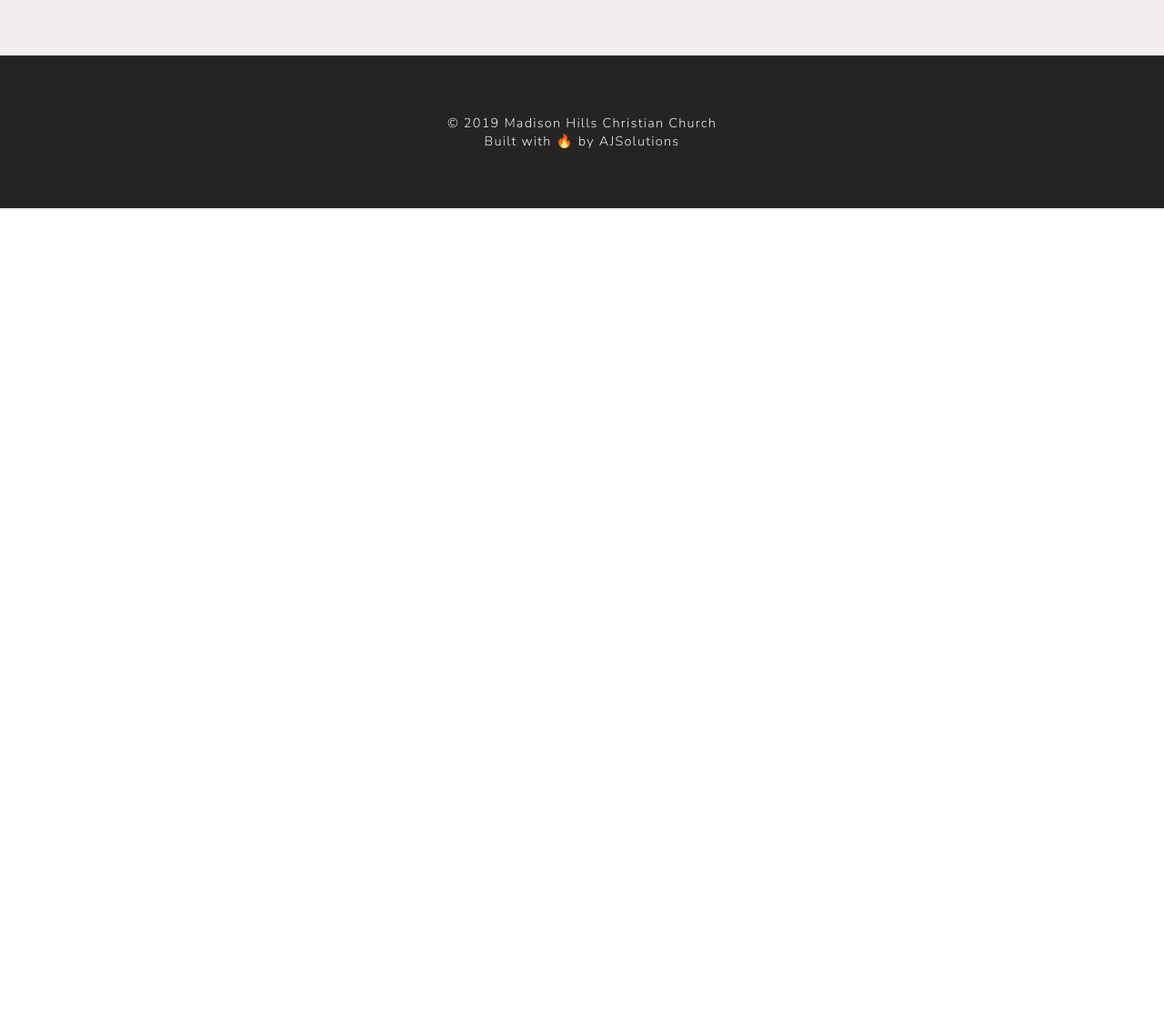
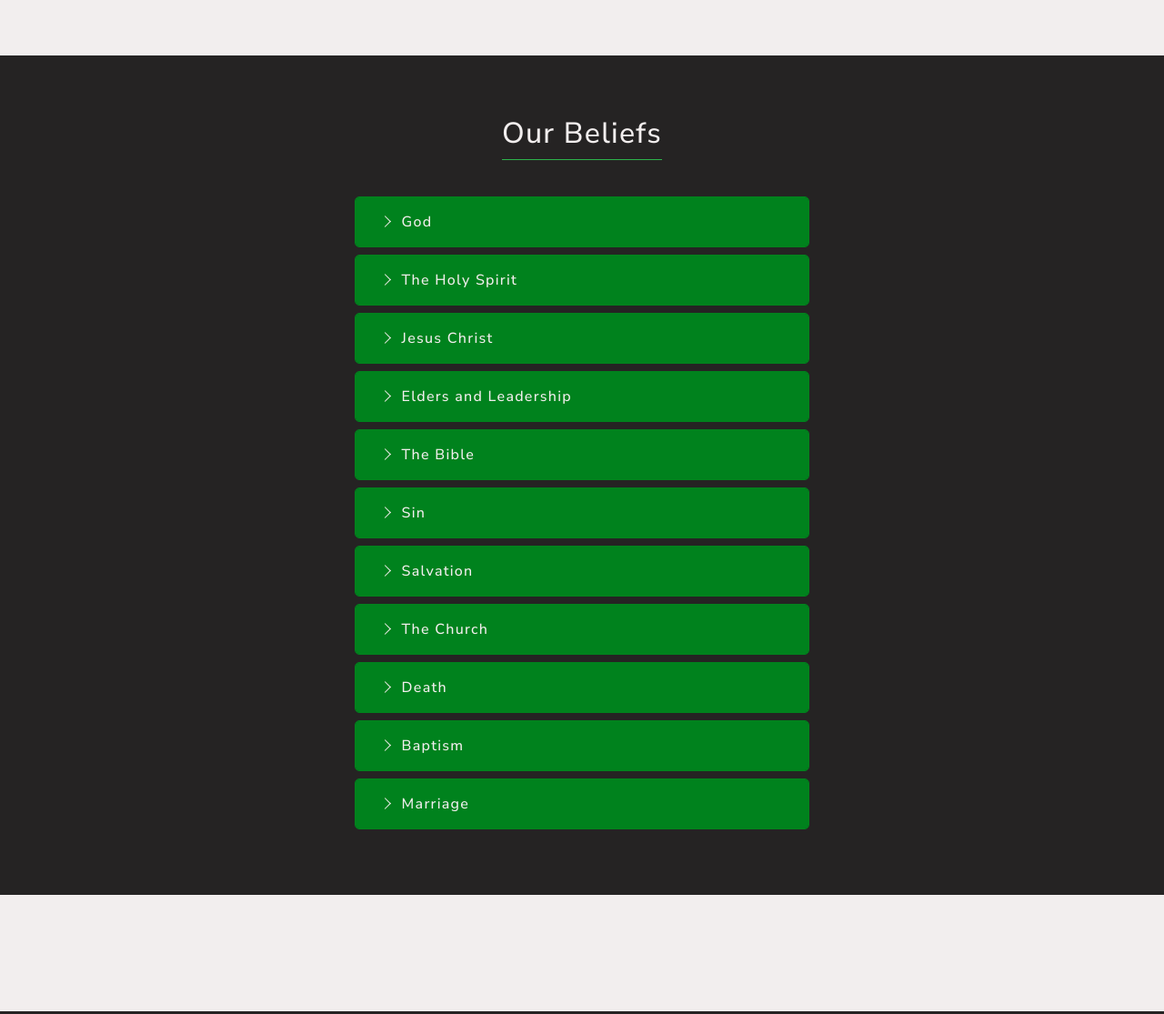
Before and after one commit to ajscholz/madison-hills-website, a Gatsby site: page /about in a window 1280 px wide. Shown: the part 2355-3470 px from the top of the page at 91% size. Before the commit the page ends 2584 px from the top, so only its background shows below. Built offline with nearby package versions, Linux system fonts and the light colour scheme; Gatsby itself is replaced by a stand-in of ours.

Commit message:
add beliefs accordion

```diff
--- /dev/null
+++ b/src/components/Accordion.js
@@ -0,0 +1,93 @@
+import React from "react"
+import styled from "styled-components"
+import {
+  Accordion,
+  AccordionItem,
+  AccordionItemHeading,
+  AccordionItemPanel,
+  AccordionItemButton,
+} from "react-accessible-accordion"
+
+export default ({ beliefs }) => {
+  return (
+    <StyledAccordion allowZeroExpanded={true}>
+      {beliefs.map((belief, index) => {
+        return (
+          <StyledAccordionItem key={index}>
+            <AccordionItemHeading>
+              <Title>{belief.title}</Title>
+            </AccordionItemHeading>
+            <StyledAccordionItemPanel>
+              <Text>{belief.text}</Text>
+              <Reference>{belief.references}</Reference>
+            </StyledAccordionItemPanel>
+          </StyledAccordionItem>
+        )
+      })}
+    </StyledAccordion>
+  )
+}
+
+const StyledAccordion = styled(Accordion)`
+  width: 100%;
+  max-width: 500px;
+`
+
+const StyledAccordionItem = styled(AccordionItem)`
+  width: 100%;
+  height: auto;
+  margin: 0.5rem 0 0.5rem 0;
+  border: 1px solid var(--primaryDark);
+  border-radius: 5px;
+  overflow: hidden;
+  position: relative;
+  background: none;
+  display: grid;
+  grid-template-columns: 100%;
+  grid-template-rows: auto auto;
+  transition: all 0.3s;
+`
+
+const Title = styled(AccordionItemButton)`
+  padding: 1rem 2rem;
+  background: var(--primaryDark);
+  display: flex;
+  align-items: center;
+  cursor: pointer;
+  transition: all 0.3s;
+  z-index: 5;
+  outline: none;
+  &::before {
+    content: "";
+    position: relative;
+    left: -0.25rem;
+    height: 0.5rem;
+    width: 0.5rem;
+    border: 1px solid var(--white);
+    border-top: none;
+    border-left: none;
+    transform: rotate(-45deg);
+    margin-right: 0.6rem;
+    transition: var(--mainTransition);
+  }
+  &[aria-expanded="true"]::before,
+  &[aria-selected="true"]::before {
+    transform: rotate(45deg);
+  }
+`
+
+const StyledAccordionItemPanel = styled(AccordionItemPanel)`
+  padding: 1rem 2rem;
+`
+
+const Text = styled.div`
+  font-size: 0.9rem;
+  font-weight: 300;
+  margin-bottom: 1rem;
+`
+const Reference = styled(AccordionItemPanel)`
+  padding: 0;
+  font-size: 0.8rem;
+  text-transform: capitalize;
+  opacity: 0.8;
+`
--- a/src/pages/about.js
+++ b/src/pages/about.js
@@ -9,10 +9,12 @@ import Section from "../components/Section"
 import Title from "../components/Title"
 import TeamCard from "../components/TeamCard"
 import { List, ListItem } from "../components/List"
+import Accordion from "../components/Accordion"
 
 import staff from "../utils/staff"
 import elders from "../utils/elders"
 import deacons from "../utils/deacons"
+import beliefs from "../utils/beliefs"
 
 const about = ({ data }) => (
   <Layout>
@@ -51,6 +53,11 @@ const about = ({ data }) => (
         ))}
       </List>
     </Section>
+    <Section dark>
+      <Title>Our Beliefs</Title>
+      <Accordion beliefs={beliefs}></Accordion>
+    </Section>
+    <Section></Section>
   </Layout>
 )
 
--- /dev/null
+++ b/src/utils/beliefs.js
@@ -0,0 +1,57 @@
+export default [
+  {
+    title: `God`,
+    text: `God is the creator of man and all things.`,
+    references: `Genesis 1:1, Acts 17:24–28`,
+  },
+  {
+    title: `The Holy Spirit`,
+    text: `The Holy Spirit dwells within every Christian.`,
+    references: `John 16:5–15`,
+  },
+  {
+    title: `Jesus Christ`,
+    text: `…in Jesus Christ, God’s only Son and Savior of the world.`,
+    references: `John 3:16, Matthew 1:18, John 20:24–31`,
+  },
+  {
+    title: `Elders and Leadership`,
+    text: `It is God’s plan for the elders to shepherd the local church.`,
+    references: `Acts 20:28, 1 Timothy 3:1–7, 1 Peter 5:1–4`,
+  },
+  {
+    title: `The Bible`,
+    text: `The Bible is the inspired Word of God and the final authority for all matters of faith.`,
+    references: `Romans 15:4, Hebrews 4:12, 2 Timothy 3:16`,
+  },
+  {
+    title: `Sin`,
+    text: `Man, created by God, willfully sinned, and as a result, is lost and without hope apart from Jesus Christ.`,
+    references: `Acts 4:12, Romans 3:23, 1 John 1:7`,
+  },
+  {
+    title: `Salvation`,
+    text: `Salvation(the forgiveness of sins) comes by grace through the blood of Jesus Christ(His death on the cross).`,
+    references: `Matthew 26:28, Romans 5:8–11, Ephesians 2:8–9`,
+  },
+  {
+    title: `The Church`,
+    text: `The church is the body and bride of Christ, founded on the day of Pentecost, consisting of all Christians everywhere.`,
+    references: `Matthew 16:13–18, Acts 2:14–47`,
+  },
+  {
+    title: `Death`,
+    text: `Death seals the eternal destiny of each person.The saved will inherit eternal life; the unsaved, eternal separation from God.`,
+    references: `Romans 8:10–11, Daniel 12:2, John 6:47`,
+  },
+  {
+    title: `Baptism`,
+    text: `The pattern to follow to receive Jesus as Savior is to believe in Christ as God’s Son and Savior of the world, to repent of personal sin, to confess Christ as Lord, and to be immersed in baptism.`,
+    references: `Luke 24:45–47, Acts 2:38, Romans 6: 1–7, 2 Peter 3:9`,
+  },
+  {
+    title: `Marriage`,
+    text: `God intends for marriage to be a monogamous, life - long loving relationship between a man and a woman and that His design for sex is exclusively within the context of a Biblical marriage.`,
+    references: `Genesis 2:24, Matthew 19:6, Genesis 1:28, 9:7`,
+  },
+]
```
